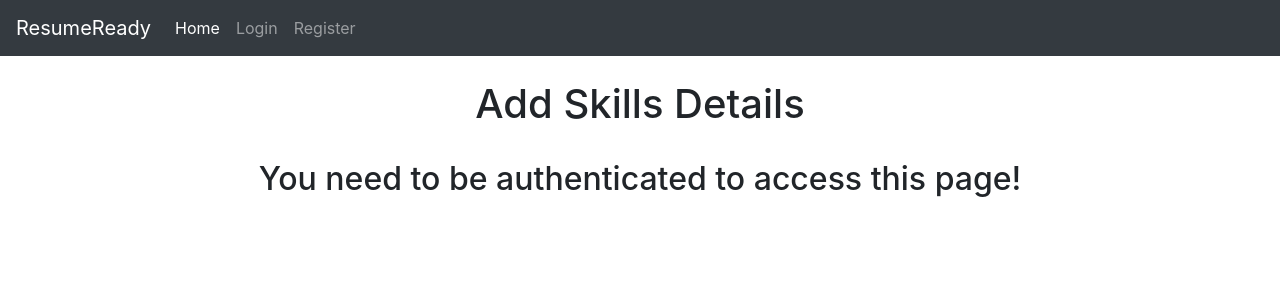
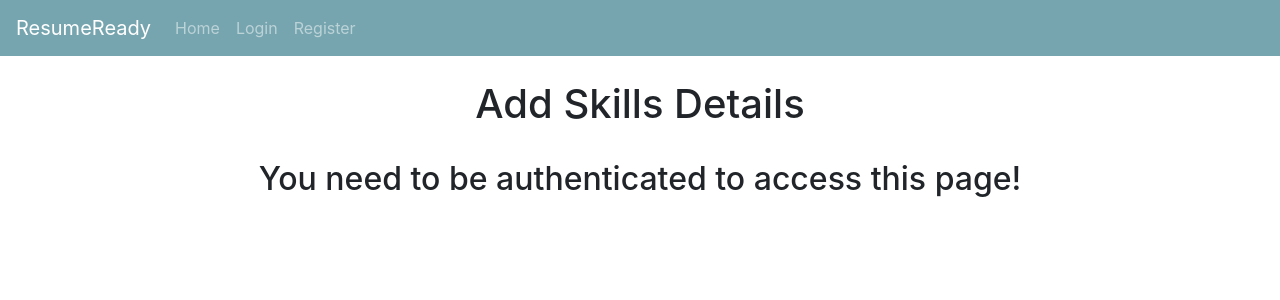
Before and after one commit to manantalwar/ResumeReady, a Django app: page /add_skills in a window 1280 px wide. Shown: the top 300 px of the page. Run offline with Django 3.2, Linux system fonts and the light colour scheme; some libraries are stand-ins or nearby versions.

Commit message:
Fixed UI

```diff
--- a/authentication/templates/authentication/navbar.html
+++ b/authentication/templates/authentication/navbar.html
@@ -6,7 +6,7 @@
 
   <div class="collapse navbar-collapse" id="navbarSupportedContent">
     <ul class="navbar-nav mr-auto">
-      <li class="nav-item active">
+      <li class="nav-item">
         <a class="nav-link" href="#">Home <span class="sr-only">(current)</span></a>
       </li>
       {% if user.is_authenticated %}
--- a/details/templates/details/navbar.html
+++ b/details/templates/details/navbar.html
@@ -1,12 +1,12 @@
-<nav class="navbar navbar-expand-lg navbar-dark bg-dark">
-    <a class="navbar-brand" href="#">ResumeReady</a>
+<nav class="navbar navbar-expand-lg navbar-dark" style="background-color: #76a5afff;">
+  <a class="navbar-brand" href="#" style="color: rgb(255, 255, 255);">ResumeReady</a>
     <button class="navbar-toggler" type="button" data-toggle="collapse" data-target="#navbarSupportedContent" aria-controls="navbarSupportedContent" aria-expanded="false" aria-label="Toggle navigation">
       <span class="navbar-toggler-icon"></span>
     </button>
 
     <div class="collapse navbar-collapse" id="navbarSupportedContent">
       <ul class="navbar-nav mr-auto">
-        <li class="nav-item active">
+        <li class="nav-item">
           <a class="nav-link" href="#">Home <span class="sr-only">(current)</span></a>
         </li>
         {% if user.is_authenticated %}
--- a/pdfgen/templates/pdfgen/navbar.html
+++ b/pdfgen/templates/pdfgen/navbar.html
@@ -1,12 +1,12 @@
-<nav class="navbar navbar-expand-lg navbar-dark bg-dark">
-    <a class="navbar-brand" href="#">ResumeReady</a>
+<nav class="navbar navbar-expand-lg navbar-dark" style="background-color: #76a5afff;">
+  <a class="navbar-brand" href="#" style="color: rgb(255, 255, 255);">ResumeReady</a>
     <button class="navbar-toggler" type="button" data-toggle="collapse" data-target="#navbarSupportedContent" aria-controls="navbarSupportedContent" aria-expanded="false" aria-label="Toggle navigation">
       <span class="navbar-toggler-icon"></span>
     </button>
 
     <div class="collapse navbar-collapse" id="navbarSupportedContent">
       <ul class="navbar-nav mr-auto">
-        <li class="nav-item active">
+        <li class="nav-item">
           <a class="nav-link" href="#">Home <span class="sr-only">(current)</span></a>
         </li>
         {% if user.is_authenticated %}
```
Also changed, not shown: db.sqlite3.
